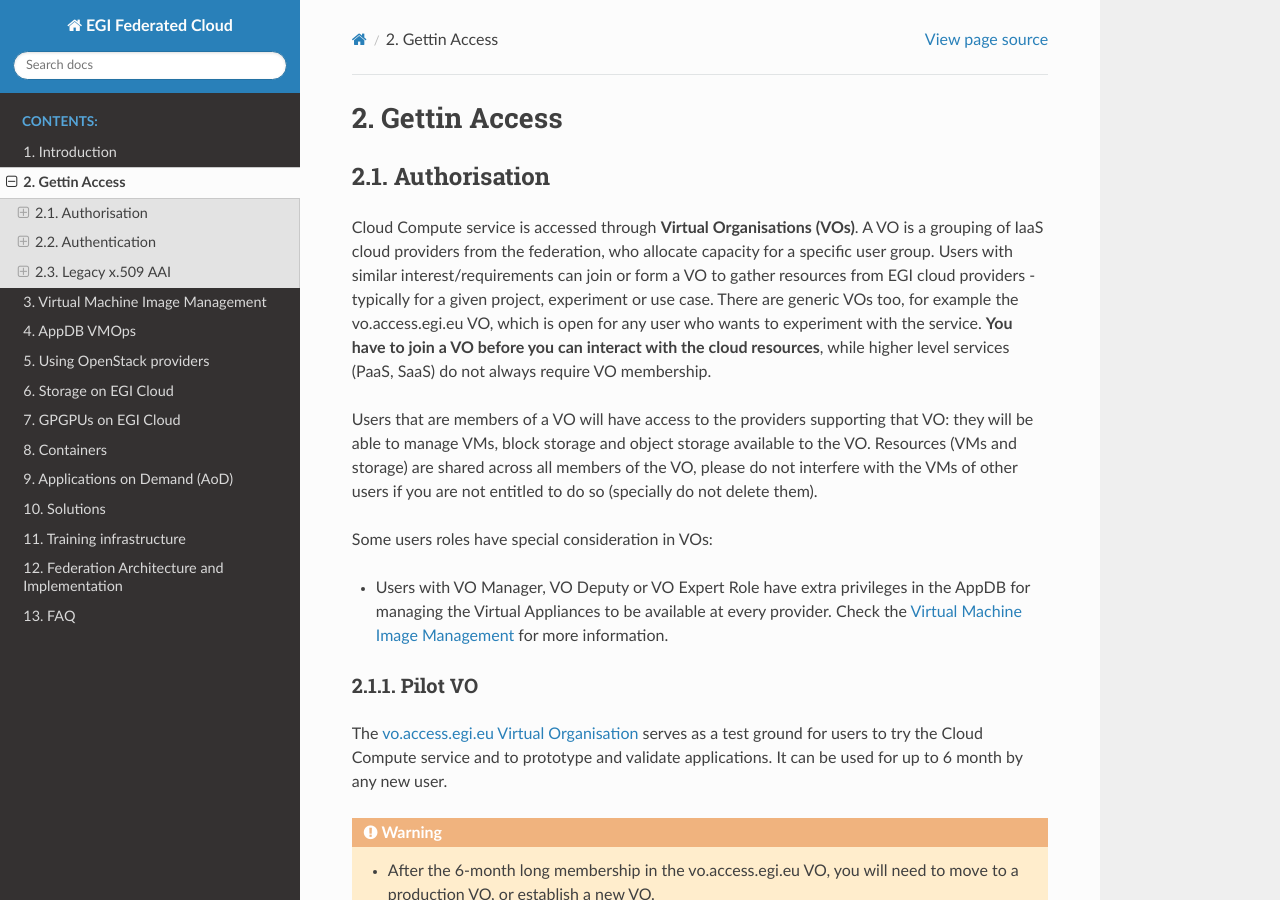
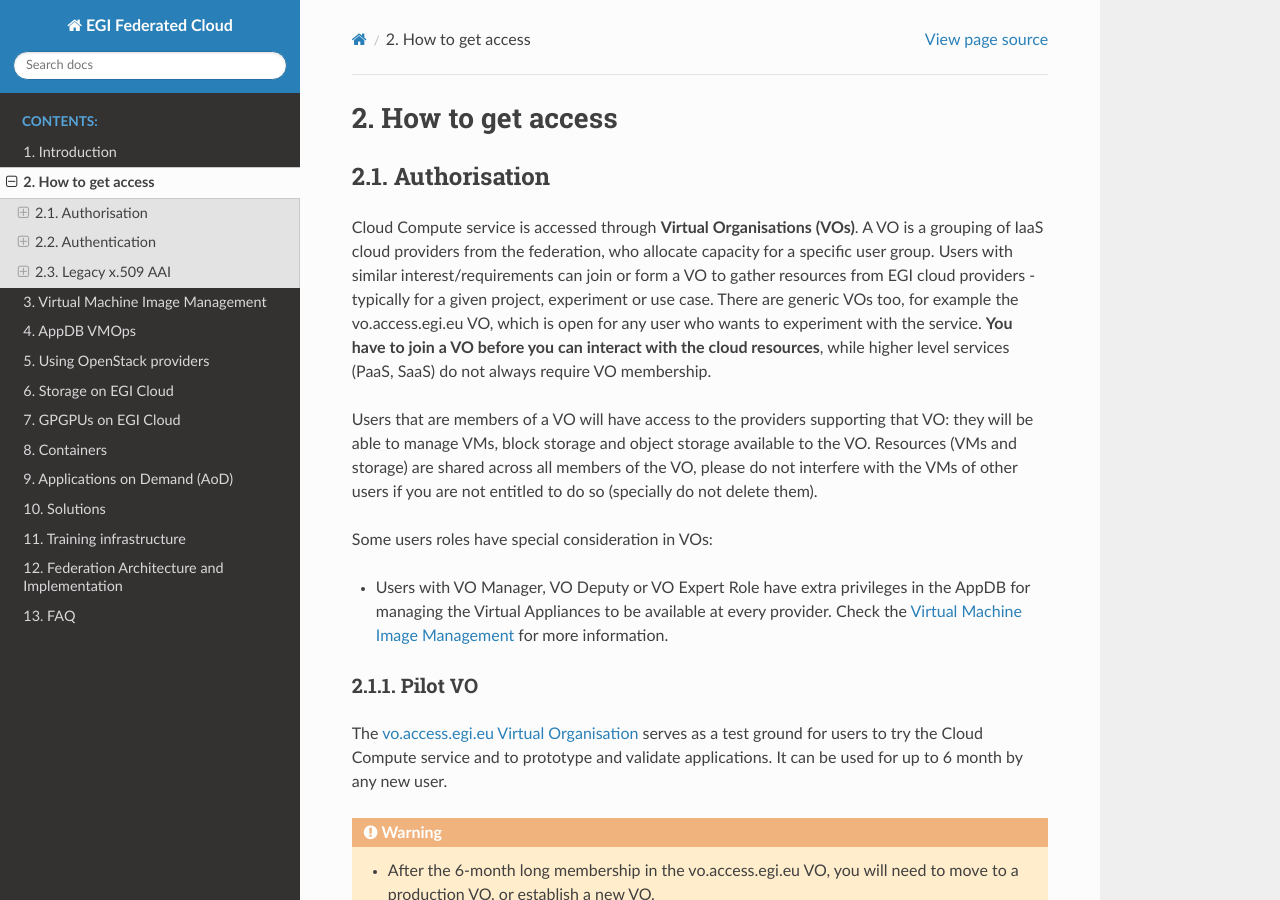
Before and after one commit to EGI-Federation/fedcloud-documentation, a Sphinx documentation site: the page built from source/auth.rst, in a window 1280 px wide and 900 px high. Built offline with Sphinx 7.4.7 and the Read the Docs theme 2.0.0, drawn with Linux system fonts in a browser that asks for light colours.

Commit message:
Update source/auth.rst

```diff
--- a/source/auth.rst
+++ b/source/auth.rst
@@ -3,7 +3,7 @@
 .. _`FedCloud Check-in client`: https://aai.egi.eu/fedcloud
 .. _`AppDB`: https://appdb.egi.eu
 
-Gettin Access
+How to get access
 =============
 
 .. _authorisation:
```
